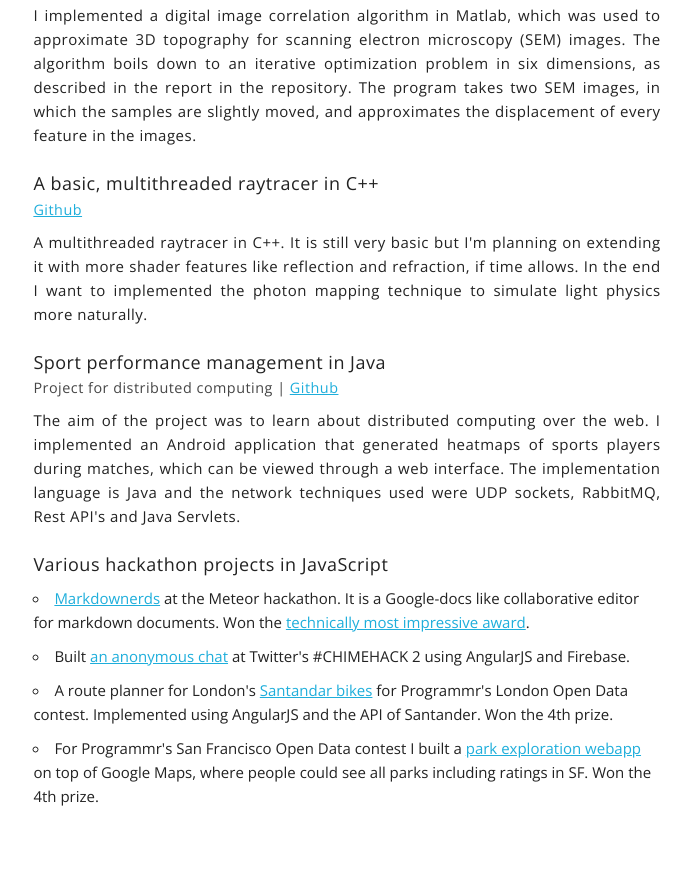
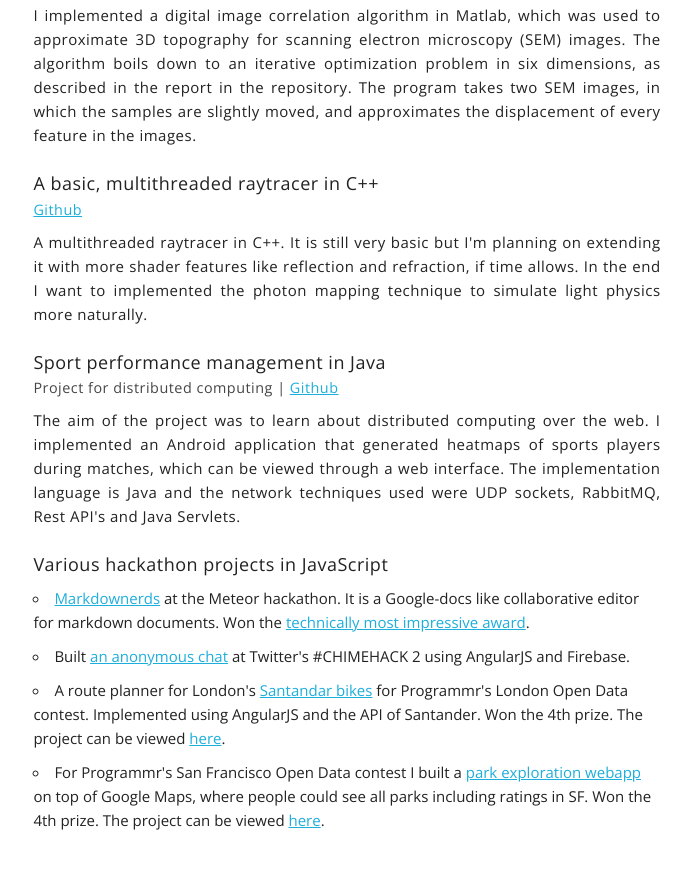
Before and after one commit to joostouwerling/joostouwerlingcom, a plain HTML site: page index.html in a window 1280 px wide. Shown: the part 2121-2990 px from the top of the page, without its empty margins (421-1112 px from the left). Drawn offline with nearby package versions, Linux system fonts and the light colour scheme.

Commit message:
Added links to sf / london projects

```diff
--- a/index.html
+++ b/index.html
@@ -174,8 +174,8 @@
         <ul>
           <li><a href="https://github.com/markdownerds/markdownerds" target="_blank">Markdownerds</a> at the Meteor hackathon. It is a Google-docs like collaborative editor for markdown documents. Won the <a href="http://info.meteor.com/blog/2015-meteor-student-summer-hackathon-recap" target="_blank">technically most impressive award</a>.</li>
           <li>Built <a href="https://github.com/dhfromkorea/chimehack" target="_blank">an anonymous chat</a> at Twitter's #CHIMEHACK 2 using AngularJS and Firebase.</li>
-          <li>A route planner for London's <a href="https://github.com/joostouwerling/londondata" target="_blank">Santandar bikes</a> for Programmr's London Open Data contest. Implemented using AngularJS and the API of Santander. Won the 4th prize.</li>
-          <li>For Programmr's San Francisco Open Data contest I built a <a href="https://github.com/joostouwerling/sfopendata" target="_blank">park exploration webapp</a> on top of Google Maps, where people could see all parks including ratings in SF. Won the 4th prize.</li>
+          <li>A route planner for London's <a href="https://github.com/joostouwerling/londondata" target="_blank">Santandar bikes</a> for Programmr's London Open Data contest. Implemented using AngularJS and the API of Santander. Won the 4th prize. The project can be viewed <a href="http://joostouwerling.com/londendata/" target="_blank">here</a>.</li>
+          <li>For Programmr's San Francisco Open Data contest I built a <a href="https://github.com/joostouwerling/sfopendata" target="_blank">park exploration webapp</a> on top of Google Maps, where people could see all parks including ratings in SF. Won the 4th prize. The project can be viewed <a href="http://www.joostouwerling.com/sfopendata/" target="_blank">here</a>.</li>
         </ul>
       </div>
     </div>
```
